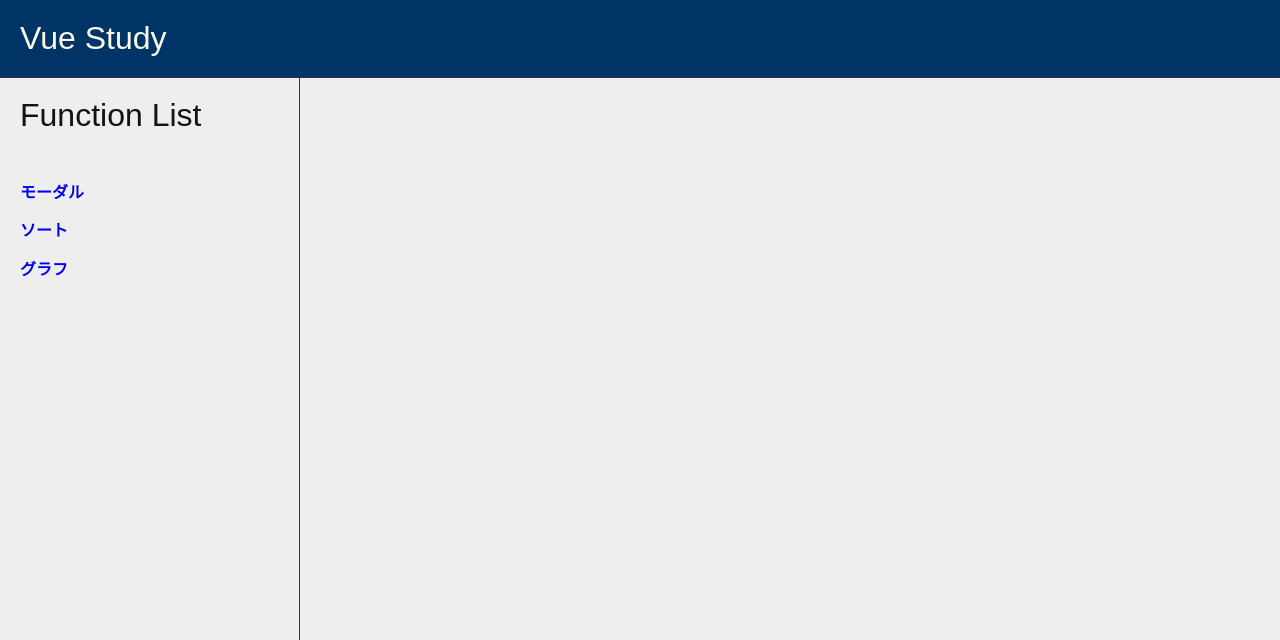
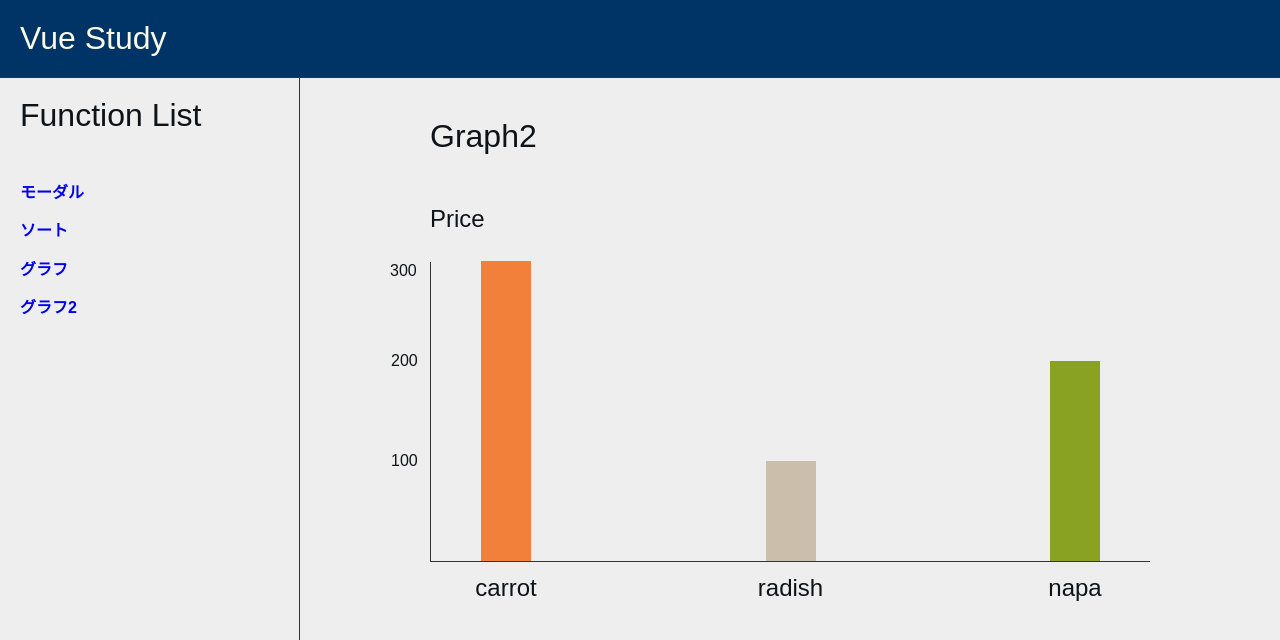
Before and after one commit to moyashiharusamen/vue_function, a Vue app: page /#/graph2 in a window 1280 px wide. Shown: the top 640 px of the page. Built offline with nearby package versions, Linux system fonts and the light colour scheme; what vue-lodash would draw is missing.

Commit message:
store の数値データを svg の height に設定するページを作成

```diff
--- a/src/assets/scss/reset.scss
+++ b/src/assets/scss/reset.scss
@@ -34,9 +34,11 @@ button {
   cursor: pointer;
   transition: .3s;
 
-  &:hover,
-  &:focus {
-    opacity: .7;
+  &:not([disabled="disabled"]) {
+    &:hover,
+    &:focus {
+      opacity: .7;
+    }
   }
 }
 
--- a/src/components/SideMenu.vue
+++ b/src/components/SideMenu.vue
@@ -7,6 +7,7 @@
       <li><router-link to="/">モーダル</router-link></li>
       <li><router-link to="/sort">ソート</router-link></li>
       <li><router-link to="/graph">グラフ</router-link></li>
+      <li><router-link to="/graph2">グラフ2</router-link></li>
     </ul>
   </nav>
 </aside>
@@ -23,6 +24,7 @@ export default {
   width: 300px;
   padding: 20px 0;
   border-right: 1px solid #333;
+  overflow-y: auto;
   position: fixed;
   top: 77px;
   left: 0;
--- a/src/router/index.js
+++ b/src/router/index.js
@@ -4,6 +4,7 @@ import Router from 'vue-router'
 import Modal from '@/views/Modal'
 import Sort from '@/views/Sort'
 import Graph from '@/views/Graph'
+import Graph2 from '@/views/Graph2'
 
 Vue.use(Router)
 
@@ -28,6 +29,11 @@ export default new Router({
       path: '/graph',
       name: 'graph',
       component: Graph
+    },
+    {
+      path: '/graph2',
+      name: 'graph2',
+      component: Graph2
     }
   ]
 })
--- /dev/null
+++ b/src/store/Modules/graph2.js
@@ -0,0 +1,15 @@
+export default {
+  namespaced: true,
+  state: {
+    priceList: [
+      {
+        carrot: 300,
+        radish: 100,
+        napa: 200
+      }
+    ]
+  },
+  getters: {
+    priceList: (state) => state.priceList
+  }
+}
--- a/src/store/index.js
+++ b/src/store/index.js
@@ -3,6 +3,7 @@ import Vuex from 'vuex'
 import modal from '@/store/Modules/modal.js'
 import sort from '@/store/Modules/sort.js'
 import graph from '@/store/Modules/graph.js'
+import graph2 from '@/store/Modules/graph2.js'
 
 Vue.use(Vuex)
 
@@ -10,7 +11,8 @@ const store = new Vuex.Store({
   modules: {
     modal,
     sort,
-    graph
+    graph,
+    graph2
   }
 })
 
--- /dev/null
+++ b/src/views/Graph2.vue
@@ -0,0 +1,143 @@
+<template>
+<div class="graph2">
+  <h1>
+    <span v-for="(words, index) in text" :key="index" v-text="words" class="item delay-animation"/>
+  </h1>
+
+  <h2>Price</h2>
+
+  <div class="graph-area">
+    <div class="graph-inner">
+      <div class="line">
+        <svg width="50" :height="list[0].carrot">
+          <rect x="0" y="0" width="50" :height="list[0].carrot" />
+        </svg>
+
+        <span class="text">carrot</span>
+      </div>
+
+      <div class="line">
+        <svg width="50" :height="list[0].radish">
+          <rect x="0" y="0" width="50" :height="list[0].radish" />
+        </svg>
+
+        <span class="text">radish</span>
+      </div>
+
+      <div class="line">
+        <svg width="50" :height="list[0].napa">
+          <rect x="0" y="0" width="50" :height="list[0].napa" />
+        </svg>
+
+        <span class="text">napa</span>
+      </div>
+    </div>
+  </div>
+</div>
+</template>
+
+<script>
+import { mapGetters } from 'vuex'
+
+export default {
+  data () {
+    return {
+      text: 'Graph2'
+    }
+  },
+  computed: {
+    ...mapGetters({
+      'list': 'graph2/priceList'
+    })
+  }
+}
+</script>
+
+<style lang="scss" scoped>
+.graph2 {
+  .graph-area {
+    padding-bottom: 50px;
+    position: relative;
+
+    &:before {
+      content: "300";
+      display: block;
+      position: absolute;
+      left: -40px;
+      top: 0;
+    }
+
+    .graph-inner {
+      display: flex;
+      justify-content: space-between;
+      align-items: flex-end;
+      height: 300px;
+      border-left: 1px solid #333;
+      border-bottom: 1px solid #333;
+      position: relative;
+
+      &:before,
+      &:after {
+        display: block;
+        position: absolute;
+        left: -40px;
+        transform: translateY(50%);
+      }
+
+      &:before {
+        content: "100";
+        bottom: 100px;
+      }
+
+      &:after {
+        content: "200";
+        bottom: 200px;
+      }
+    }
+
+    .line {
+      display: flex;
+      align-items: flex-end;
+      position: absolute;
+      left: 50px;
+      bottom: 0;
+
+      svg {
+        display: block;
+        transition: height .5s ease;
+
+        rect {
+          fill: #f27f3a;
+          transition: height .5s ease;
+        }
+      }
+
+      &:nth-of-type(2) {
+        left: 50%;
+        transform: translateX(-50%);
+
+        rect {
+          fill: #cbbeab;
+        }
+      }
+
+      &:last-of-type {
+        left: calc(100% - 50px);
+        transform: translate(-100%);
+
+        rect {
+          fill: #89a222;
+        }
+      }
+
+      .text {
+        font-size: 24px;
+        position: absolute;
+        bottom: -40px;
+        left: 50%;
+        transform: translateX(-50%);
+      }
+    }
+  }
+}
+</style>
```
